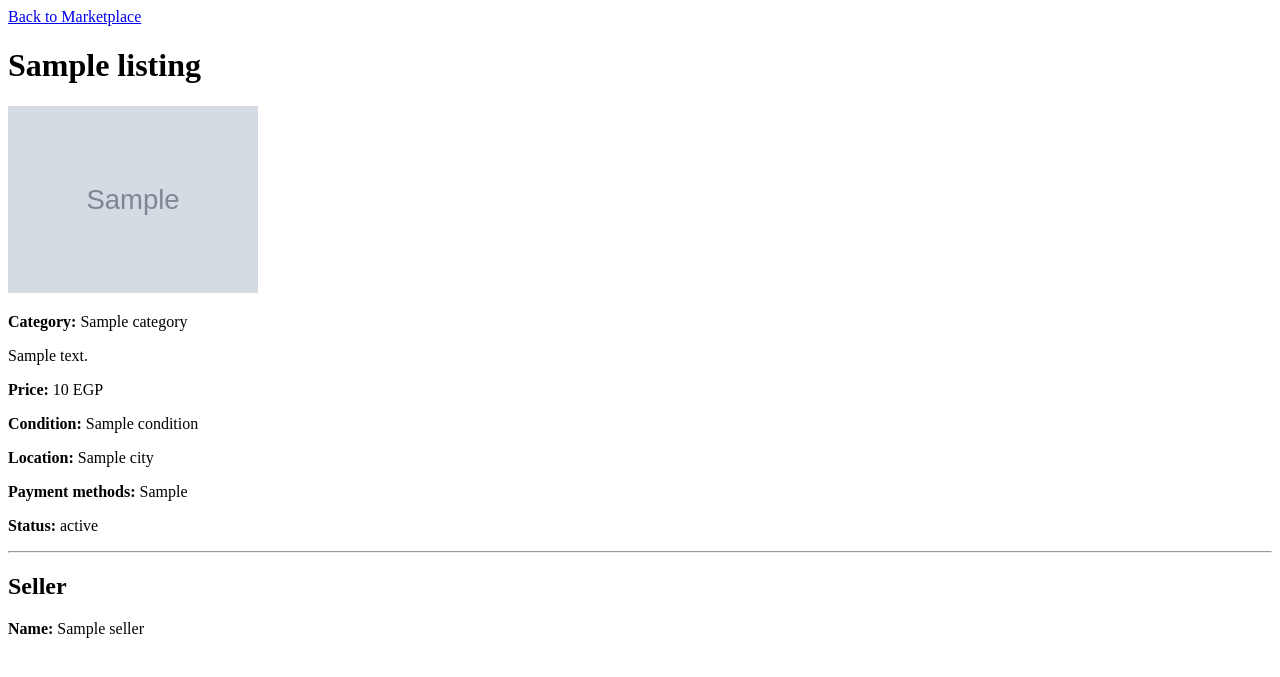
After one commit to sandra2311-01/vinted-egypt, a Flask app: template templates/listing_details.html in a window 1280 px wide. The commit adds this page. Shown: the top 677 px of the page. Run offline with Flask 3, Linux system fonts and the light colour scheme; the template is opened without the code that fills it: most values are stand-ins (such as "Sample title", 1, 10 or a date in 2020); grey boxes marked "Sample" are stand-in pictures.

Commit message:
Add listing details, categories, seller info, and multiple image uploads

```diff
--- a/app.py
+++ b/app.py
@@ -4,6 +4,9 @@ from dotenv import load_dotenv
 from flask import Flask, render_template, request, session, redirect, url_for
 from werkzeug.security import generate_password_hash, check_password_hash
 from bson.objectid import ObjectId
+import os
+import uuid
+from werkzeug.utils import secure_filename
 
 load_dotenv()
 
@@ -19,6 +22,21 @@ except Exception as e:
     print("MongoDB connection failed:")
     print(e)
 
+UPLOAD_FOLDER = os.path.join("static", "uploads")
+ALLOWED_EXTENSIONS = {"png", "jpg", "jpeg", "webp"}
+
+MAX_IMAGES = 5
+
+os.makedirs(UPLOAD_FOLDER, exist_ok=True)
+
+app.config["UPLOAD_FOLDER"] = UPLOAD_FOLDER
+app.config["MAX_CONTENT_LENGTH"] = 20 * 1024 * 1024
+
+def allowed_file(filename):
+    return (
+        "." in filename
+        and filename.rsplit(".", 1)[1].lower() in ALLOWED_EXTENSIONS
+    )
 @app.route("/")
 def home():
 
@@ -105,10 +123,37 @@ def sell():
         return redirect(url_for("login"))
 
     if request.method == "POST":
+        images = request.files.getlist("images")
 
+        if not images or images[0].filename == "":
+            return "Please upload at least one image"
+
+        if len(images) > MAX_IMAGES:
+            return "You can upload a maximum of 5 images"
+
+        saved_images = []
+
+        for image in images:
+
+            if not allowed_file(image.filename):
+                return "Only JPG, JPEG, PNG and WEBP images are allowed"
+
+            filename = secure_filename(image.filename)
+
+            unique_filename = f"{uuid.uuid4().hex}_{filename}"
+
+            image.save(
+                os.path.join(
+                    app.config["UPLOAD_FOLDER"],
+                    unique_filename
+                )
+            )
+
+            saved_images.append(unique_filename)
         print("POST RECEIVED")
 
         title = request.form["title"]
+        category = request.form["category"]
         description = request.form["description"]
         price = request.form["price"]
         condition = request.form["condition"]
@@ -122,9 +167,11 @@ def sell():
             "title": title,
             "description": description,
             "price": int(price),
+            "category": category,
             "condition": condition,
             "city": city,
             "payment_methods": payment_methods,
+            "images": saved_images,
             "status": "available"
         }
 
@@ -138,3 +185,25 @@ def sell():
         print("Count:", listings.count_documents({}))
 
     return render_template("sell.html")
+@app.route("/listing/<listing_id>")
+def listing_details(listing_id):
+
+    listings = db["listings"]
+    users = db["users"]
+
+    listing = listings.find_one({
+        "_id": ObjectId(listing_id)
+    })
+
+    if not listing:
+        return "Listing not found", 404
+
+    seller = users.find_one({
+        "_id": ObjectId(listing["seller_id"])
+    })
+
+    return render_template(
+        "listing_details.html",
+        listing=listing,
+        seller=seller
+    )
--- /dev/null
+++ b/templates/listing_details.html
@@ -0,0 +1,78 @@
+<!DOCTYPE html>
+<html>
+<head>
+    <title>{{ listing["title"] }}</title>
+</head>
+
+<body>
+
+    <a href="{{ url_for('home') }}">
+        Back to Marketplace
+    </a>
+
+    <h1>
+        {{ listing["title"] }}
+    </h1>
+    {% if listing.get("images") %}
+
+        {% for image in listing["images"] %}
+
+            <img
+                src="{{ url_for('static', filename='uploads/' + image) }}"
+                alt="{{ listing['title'] }}"
+                width="250"
+            >
+
+        {% endfor %}
+
+    {% endif %}
+    <p>
+        <strong>Category:</strong>
+        {{ listing["category"] }}
+    </p>
+    <p>
+        {{ listing["description"] }}
+    </p>
+
+    <p>
+        <strong>Price:</strong>
+        {{ listing["price"] }} EGP
+    </p>
+
+    <p>
+        <strong>Condition:</strong>
+        {{ listing["condition"] }}
+    </p>
+
+    <p>
+        <strong>Location:</strong>
+        {{ listing["city"] }}
+    </p>
+
+    <p>
+        <strong>Payment methods:</strong>
+        {{ listing["payment_methods"] | join(", ") }}
+    </p>
+
+    <p>
+        <strong>Status:</strong>
+        {{ listing["status"] }}
+    </p>
+    <hr>
+
+<h2>Seller</h2>
+
+{% if seller %}
+
+    <p>
+        <strong>Name:</strong>
+        {{ seller["name"] }}
+    </p>
+
+{% else %}
+
+    <p>Seller information unavailable.</p>
+
+{% endif %}
+</body>
+</html>
```
Also changed, not shown: templates/home.html (+3 -18 lines), templates/sell.html (+27 -1 lines), static/uploads/3224f1b1701847f7998c565ab541d113_Comparison.JPG (added), static/uploads/39ede20fd24c49a88e1402f77138324d_Comparison.JPG (added), static/uploads/41ee2a45fb9445ac944d027455764cbb_LSTM.JPG (added), static/uploads/afd4f0bb10634d84b54744cf701823ce_Transformers.JPG (added).
